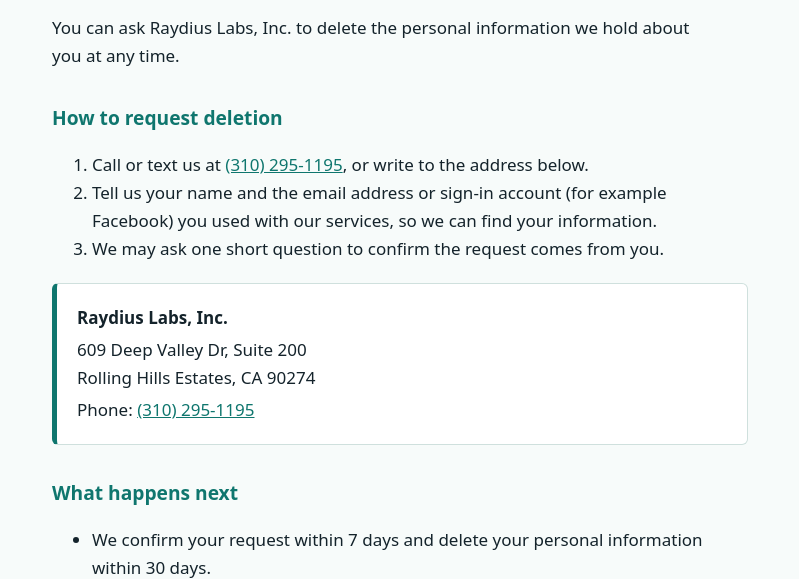
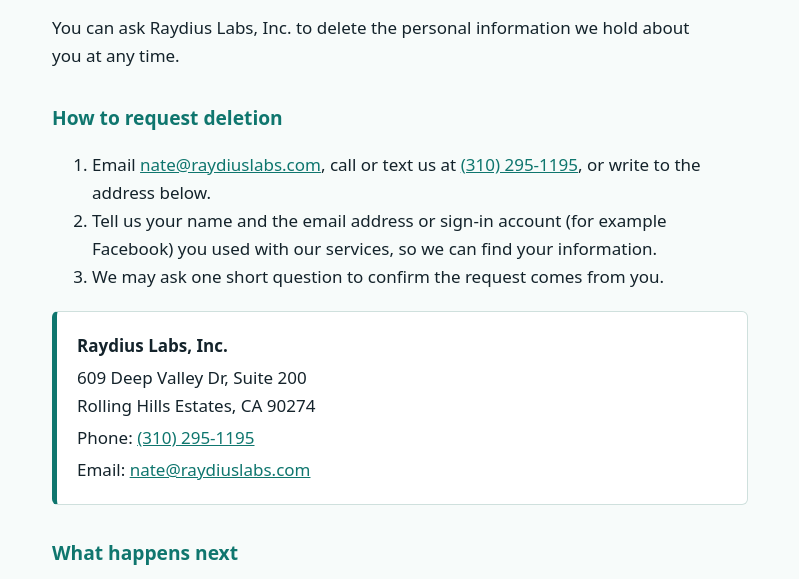
Before and after one commit to merkrahq/raydiuslabs-site, a plain HTML site: page data-deletion/index.html in a window 1280 px wide. Shown: the part 189-768 px from the top of the page, without its empty margins (240-1039 px from the left). Drawn offline with Linux system fonts and the light colour scheme.

Commit message:
Add contact email to pages
Co-Authored-By: Claude Sonnet 5.5 <noreply@anthropic.com>

```diff
--- a/data-deletion/index.html
+++ b/data-deletion/index.html
@@ -21,7 +21,7 @@
 
 <h2>How to request deletion</h2>
 <ol>
-<li>Call or text us at <a href="tel:+13102951195">(310) 295-1195</a>, or write to the address below.</li>
+<li>Email <a href="mailto:nate@raydiuslabs.com">nate@raydiuslabs.com</a>, call or text us at <a href="tel:+13102951195">(310) 295-1195</a>, or write to the address below.</li>
 <li>Tell us your name and the email address or sign-in account (for example Facebook) you used with our services, so we can find your information.</li>
 <li>We may ask one short question to confirm the request comes from you.</li>
 </ol>
@@ -29,6 +29,7 @@
 <p><strong>Raydius Labs, Inc.</strong></p>
 <p>609 Deep Valley Dr, Suite 200<br>Rolling Hills Estates, CA 90274</p>
 <p>Phone: <a href="tel:+13102951195">(310) 295-1195</a></p>
+<p>Email: <a href="mailto:nate@raydiuslabs.com">nate@raydiuslabs.com</a></p>
 </div>
 
 <h2>What happens next</h2>
```
Also changed, not shown: index.html (+1 -0 lines), privacy/index.html (+1 -0 lines).
